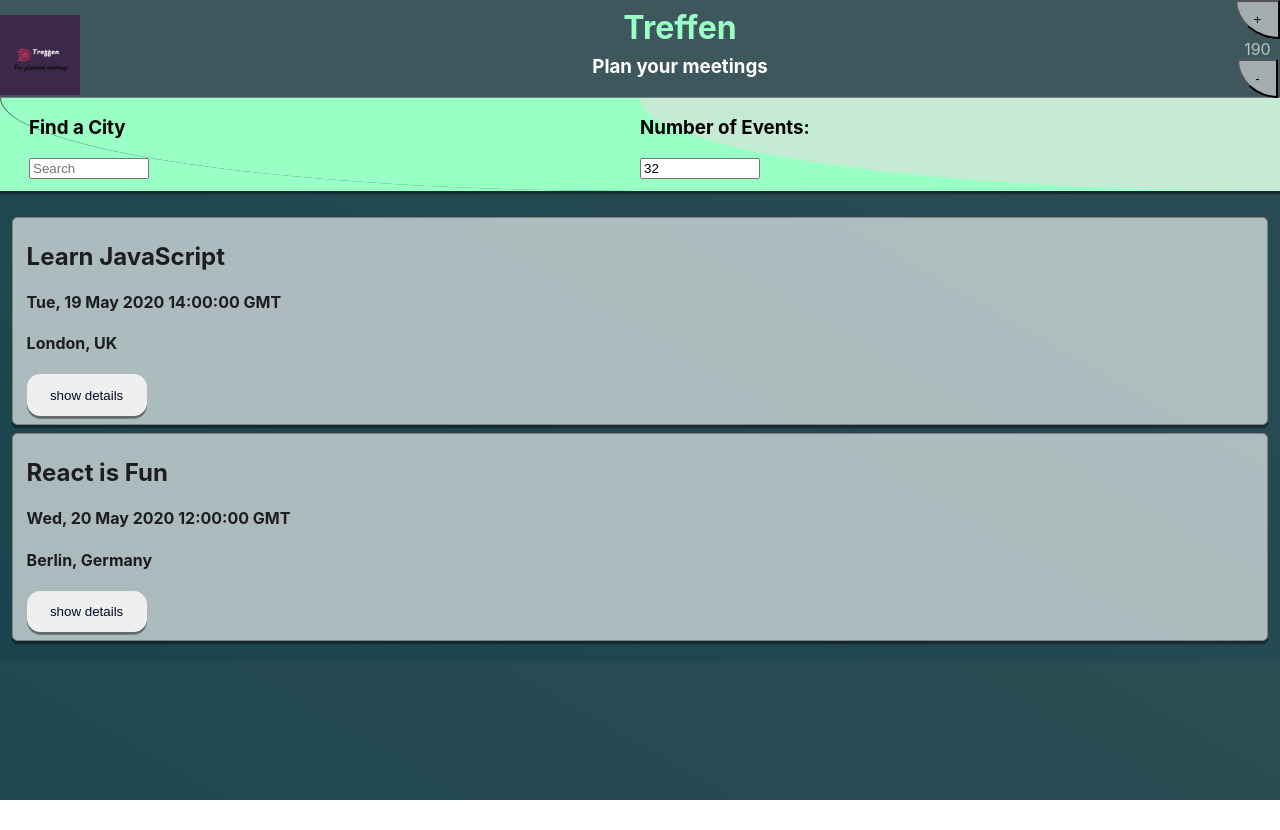
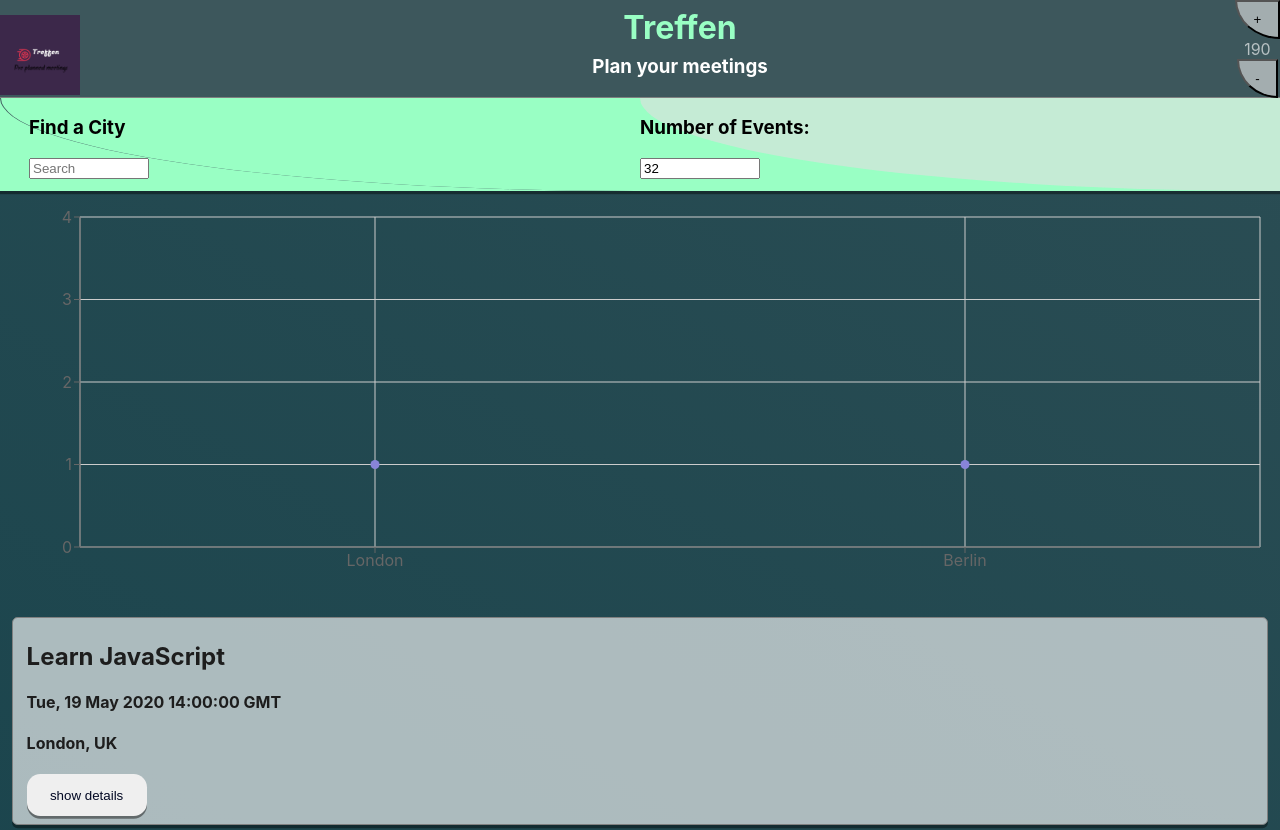
Before and after one commit to faysalmahmod/MeetApp, a React (Create React App) app: page / in a window 1280 px wide. Shown: the top 830 px of the page. Before the commit the page ends 800 px from the top, so only its background shows below. Built offline with nearby package versions, Linux system fonts and the light colour scheme; what atatus-spa would draw is missing.

Commit message:
Scatter plots added

```diff
--- a/package.json
+++ b/package.json
@@ -13,6 +13,7 @@
     "react": "^17.0.2",
     "react-dom": "^17.0.2",
     "react-scripts": "5.0.1",
+    "recharts": "^2.3.2",
     "web-vitals": "^2.1.4",
     "workbox-background-sync": "^6.5.4",
     "workbox-broadcast-update": "^6.5.4",
--- a/src/App.js
+++ b/src/App.js
@@ -8,7 +8,9 @@ import EventList from './EventList';
 import TopBar from './TopBar';
 // DATA / FUNCS //////////
 import { getEvents, extractLocations } from './api';
-
+import {
+  ScatterChart, Scatter, XAxis, YAxis, CartesianGrid, Tooltip, ResponsiveContainer
+} from 'recharts';
 class App extends Component {
   state = {
     events: [],
@@ -80,6 +82,20 @@ class App extends Component {
             updateEvents={this.updateEvents}
           />
         </div>
+        <ResponsiveContainer height={400} >
+          <ScatterChart
+            margin={{
+              top: 20, right: 20, bottom: 20, left: 20,
+            }}
+          >
+            <CartesianGrid />
+            <XAxis type="category" dataKey="city" name="City" />
+            <YAxis type="number" dataKey="number" name="Number of Events" allowDecimals={false} />
+            <Tooltip cursor={{ strokeDasharray: '3 3' }} />
+            <Scatter data={this.getData()} fill="#8884d8" />
+          </ScatterChart>
+        </ResponsiveContainer>
+
         <EventList events={this.state.events} />
       </div>
     );
```
Also changed, not shown: 1 other file (tests, documents, lock files or other folders).
